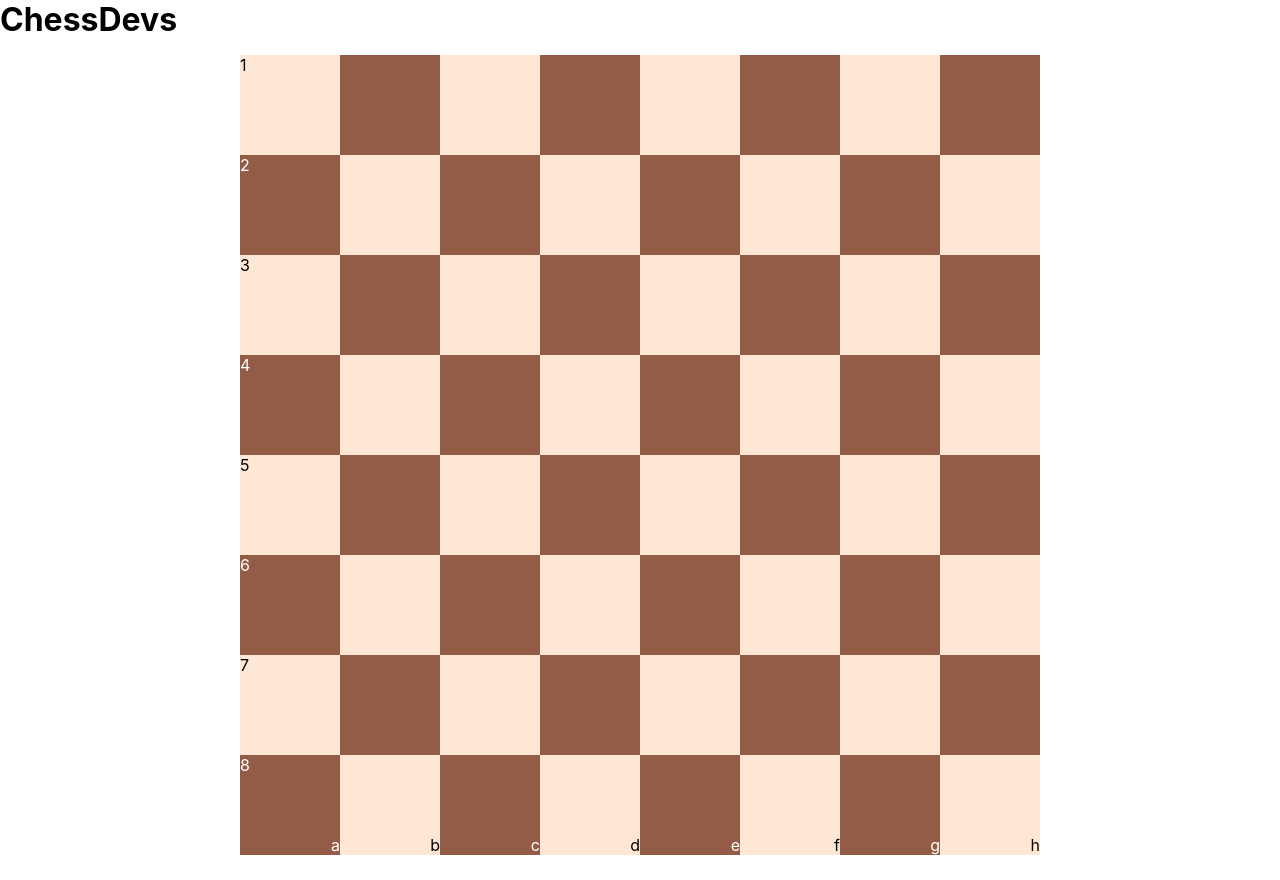
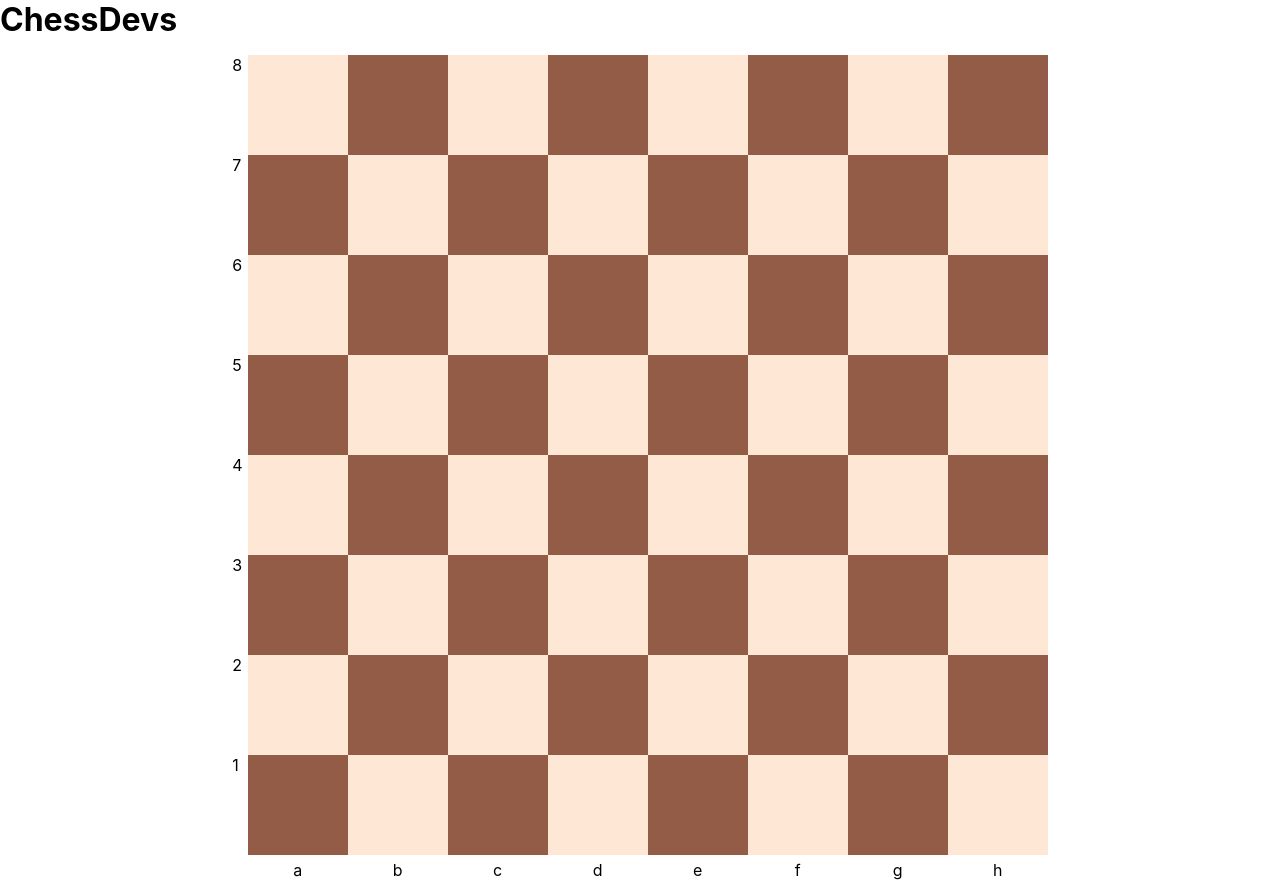
Before and after one commit to RobbieProkop/chess, a React (Create React App) app in the folder frontend/: page / in a window 1280 px wide. Before the commit the page ends 855 px from the top, so only its background shows below. Built offline with nearby package versions, Linux system fonts and the light colour scheme.

Commit message:
get ranks and files

```diff
--- a/frontend/src/components/Board.tsx
+++ b/frontend/src/components/Board.tsx
@@ -1,4 +1,5 @@
 import "../styles/board.scss";
+import Tile from "./Tile";
 
 type Props = {
   files: string[];
@@ -103,14 +104,25 @@ const Chessboard = ({ ranks, files }: Props) => {
   let board = [];
   for (let j = 0; j < ranks.length; j++) {
     for (let i = 0; i < files.length; i++) {
-      board.push(
-        <div className={(i + j) % 2 ? "square dark" : "square light"}>
-          <span className="ranks">{files[i] === "a" && ranks[j]}</span>
-          <span className="files">{ranks[j] === 8 && files[i]}</span>
-        </div>
-      );
+      board.push(<Tile j={j} i={i} ranks={ranks} files={files} />);
     }
   }
-  return <div className="chessboard">{board}</div>;
+  return (
+    <div className="board-container">
+      <div className="ranks">
+        {ranks.map((rank) => {
+          return <span className="rank">{rank}</span>;
+        })}
+      </div>
+      <div className="chessboard">
+        {board}
+        <div className="files">
+          {files.map((file) => {
+            return <span className="file">{file}</span>;
+          })}
+        </div>
+      </div>
+    </div>
+  );
 };
 export default Chessboard;
--- /dev/null
+++ b/frontend/src/components/Tile.tsx
@@ -0,0 +1,16 @@
+interface Props {
+  i: number;
+  j: number;
+  ranks: number[];
+  files: string[];
+}
+
+const Tile = ({ i, j, files, ranks }: Props) => {
+  return (
+    <div className={(i + j) % 2 ? "square dark" : "square light"}>
+      <span className="ranks"></span>
+      <span className="files"></span>
+    </div>
+  );
+};
+export default Tile;
--- a/frontend/src/styles/board.scss
+++ b/frontend/src/styles/board.scss
@@ -1,15 +1,36 @@
 @import "variables";
+
+.board-container {
+  display: flex;
+  align-items: top;
+  justify-content: center;
+
+  .ranks {
+    display: flex;
+    flex-direction: column-reverse;
+    justify-content: center;
+
+    .rank {
+      height: 100px;
+      margin-right: 5px;
+    }
+  }
 
   .chessboard {
     height: 800px;
     width: 800px;
-  margin: auto;
+    // margin: 0 auto;
     background-color: #7b3e26;
     display: flex;
     flex-wrap: wrap;
-  div {
-    height: 100px;
+    .files {
+      display: flex;
+      flex-direction: row;
+      .file {
         width: 100px;
+        text-align: center;
+        margin-top: 5px;
+      }
     }
 
     // .form-group {
@@ -43,23 +64,10 @@
     //     }
     //   }
     // }
-  ul {
-    display: grid;
-    justify-content: center;
-    grid-template-columns: repeat(8, 1fr);
-    grid-gap: 0;
-  }
 
     .square {
       height: 100px;
       width: 100px;
-    display: flex;
-    align-items: flex-end;
-    justify-content: space-between;
-
-    .ranks {
-      align-self: flex-start;
-    }
     }
     .dark {
       background: $primary-color;
@@ -70,3 +78,4 @@
       background: $secondary-color;
     }
   }
+}
```
Lines whose indentation alone changed are shown as unchanged.
